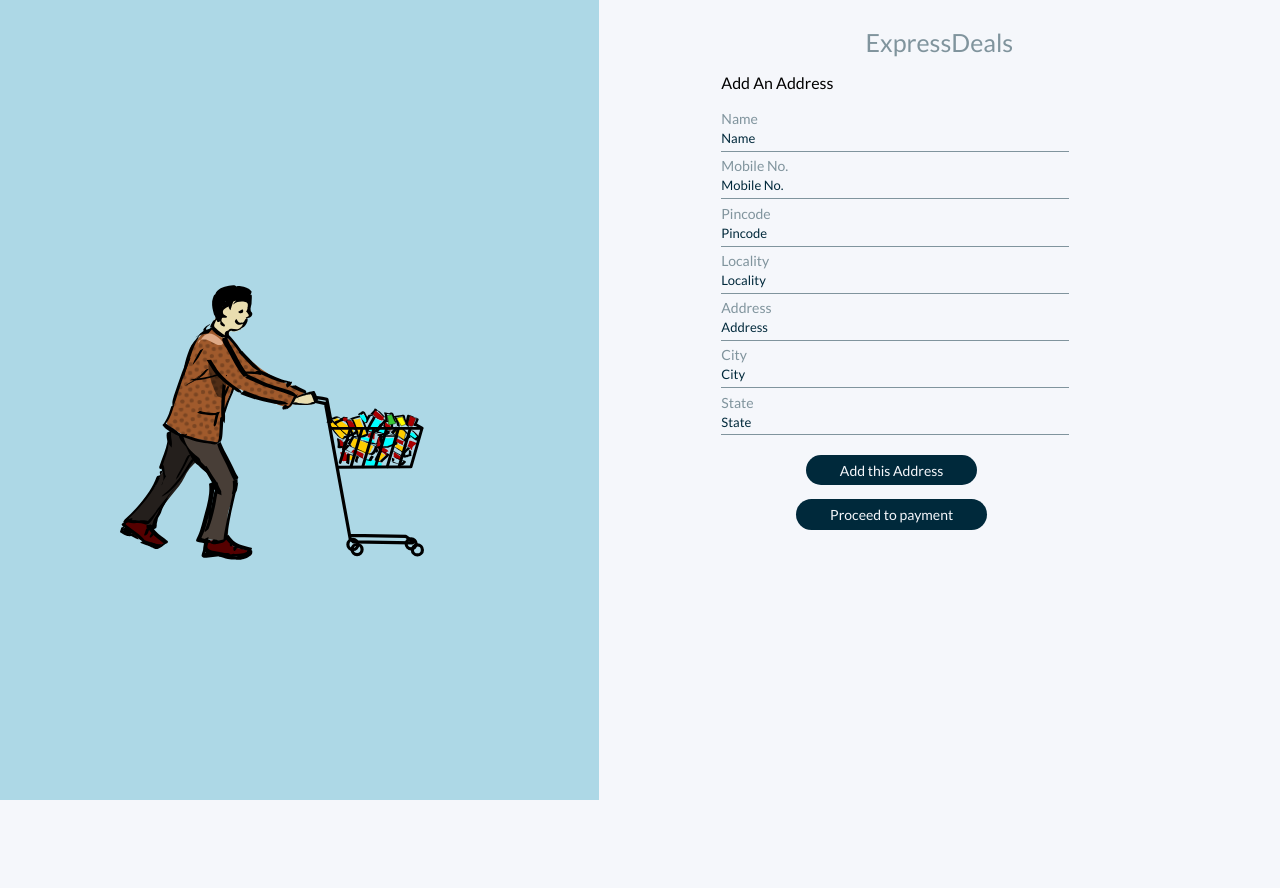
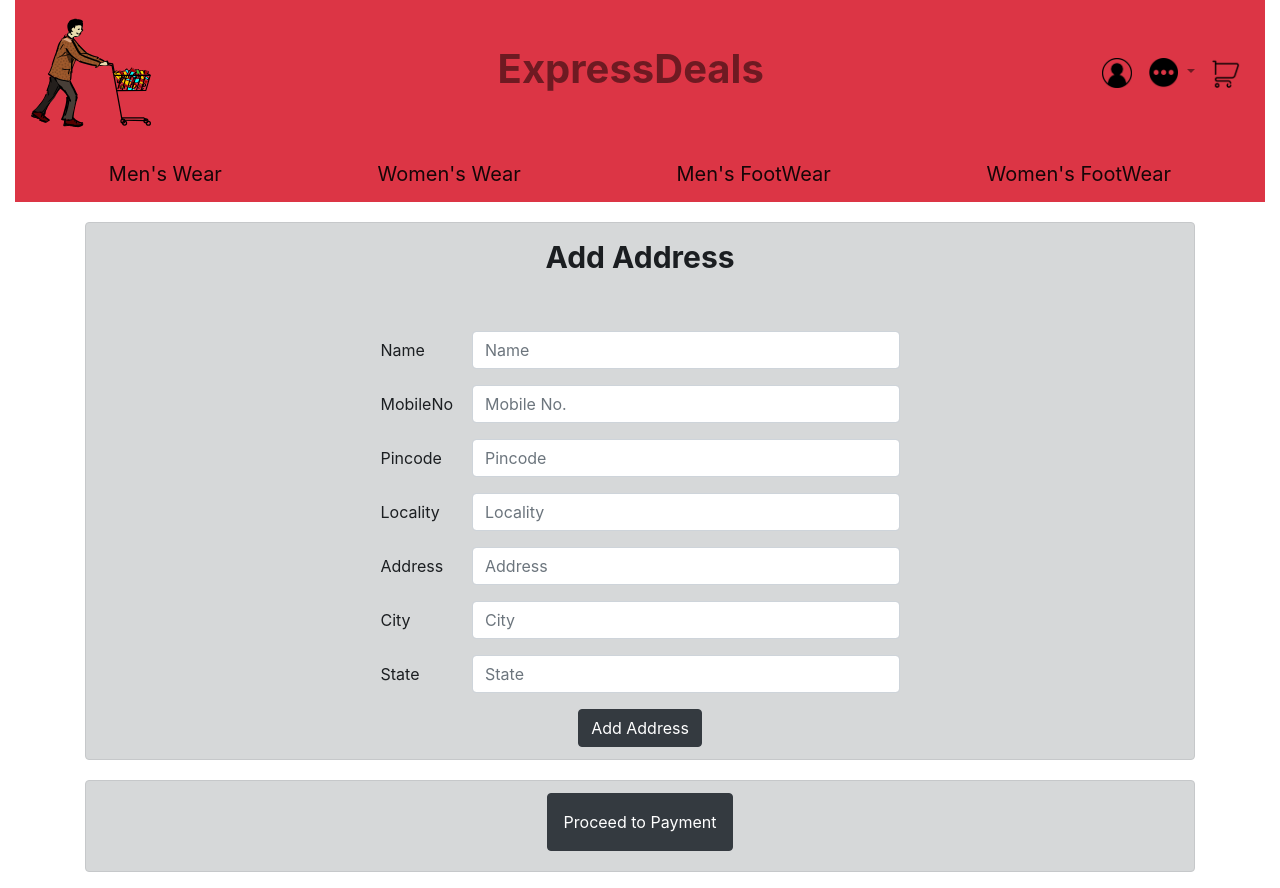
Before and after one commit to aashutosh-agrawal/E-Commerce, a PHP site: page /select_address.php in a window 1280 px wide. Before the commit the page ends 800 px from the top, so only its background shows below. Run offline with PHP 8.4, Linux system fonts and the light colour scheme; the visitor is signed in with stand-in values (Sample User, id 1); data that the repository does not hold is empty.

Commit message:
address page

```diff
--- a/css/address.css
+++ b/css/address.css
@@ -52,7 +52,6 @@ body{
 }
 .login-form{
     margin-top: .5%;
-    margin-left: 18%;
     width: 50%;
 }
 .login-form label{
--- a/select_address.php
+++ b/select_address.php
@@ -1,21 +1,90 @@
-<!DOCTYPE html>
-<html>
+<!doctype html>
+<html lang="en">
   <head>
-    <meta charset="UTF-8">
-    <title>ExpressDeals/Select Address</title>
-    <link rel="stylesheet" href="css/address.css">
-    <link href="https://fonts.googleapis.com/css2?family=Lato&display=swap" rel="stylesheet">
+    <!-- Required meta tags -->
+    <meta charset="utf-8">
+    <meta name="viewport" content="width=device-width, initial-scale=1, shrink-to-fit=no">
+
+    <!-- Bootstrap CSS -->
+    <link rel="stylesheet" href="https://stackpath.bootstrapcdn.com/bootstrap/4.5.0/css/bootstrap.min.css" integrity="sha384-9aIt2nRpC12Uk9gS9baDl411NQApFmC26EwAOH8WgZl5MYYxFfc+NcPb1dKGj7Sk" crossorigin="anonymous">
+
+    <title><?php echo $name." -Item Description"; ?></title>
   </head>
   <body>
-            <div class="left-side">
-                <div class="left-center-image">
-                    <img src="assets/k.svg" alt="">
+    <div class="container-fluid">
+
+        <nav class="navbar navbar-expand-lg navbar-light bg-danger">
+
+          <a class="navbar-brand" href="#"> <img src="assets/k.svg" width="120" height="120" alt=""></a>
+          <button class="navbar-toggler" type="button" data-toggle="collapse" data-target="#navbarNav"
+                  aria-controls="navbarNav" aria-expanded="false" aria-label="Toggle navigation">
+              <span class="navbar-toggler-icon"></span>
+          </button>
+          <div class="collapse navbar-collapse" id="navbarNav">
+              <ul class="navbar-nav mx-auto">
+                  <li class="nav-item active">
+                    <h1><strong> <a class="nav-link" href="#">ExpressDeals <span class="sr-only">(current)</span></a></strong>  </h1>
+                  </li>
+
+              </ul>
+
+               <ul class="navbar-nav">
+                      <li class="nav-item">
+                          <a class="nav-link" href="#">
+                              <img src="assets/log.png" width="30" height="30"/>
+                          </a>
+                      </li>
+
+
+
+
+                      <li class="nav-item dropdown">
+                        <a class="nav-link dropdown-toggle" href="#" id="navbarNavDropdown" data-toggle="dropdown" aria-haspopup="true" aria-expanded="false">
+                              <img src="assets/more.png" width="30" height="30"/>
+                          </a>
+                          <div class="dropdown-menu" aria-labelledby="navbarDropdown">
+                            <a class="dropdown-item" href="#">My Profile</a>
+                            <a class="dropdown-item" href="#">Orders</a>
+                            <a class="dropdown-item" href="#">Notification</a>
+                             <a class="dropdown-item" href="#">Wishlist</a>
+                      </li>
+
+
+
+
+
+
+
+                      <li class="nav-item">
+                          <a class="nav-link" href="#">
+                              <img src="assets/shopping-cart.png" width="30" height="30"/>
+                          </a>
+                      </li>
+
+
+                  </ul>
+
+
+
           </div>
-			</div>
-			<div class="right-panel">
-                    <div class="center-heading">
-                        ExpressDeals
-                    </div>
+
+      </nav>
+
+    <nav class="navbar navbar-light bg-danger justify-content-between ">
+      <a class="navbar-brand mx-auto" href="#">Men's Wear</a>
+      <a class="navbar-brand mx-auto" href="#">Women's Wear</a>
+      <a class="navbar-brand mx-auto" href="#">Men's FootWear</a>
+      <a class="navbar-brand mx-auto" href="#">Women's FootWear</a>
+      <form class="form-inline ">
+        <!-- <input class="form-control mr-sm-2" type="search" placeholder="Search" aria-label="Search">
+        <button type="submit" class="btn btn-dark">
+          <img src="assets/search.png" width="30" height="30"/>
+        </button> -->
+        <!-- <button class="btn btn-outline-success my-2 my-sm-0" type="submit">Search</button> -->
+      </form>
+    </nav>
+	<div class="container">
+
 
 <?php
 
@@ -46,24 +115,27 @@ else {
 ?>
 
 			<!-- This prints the saved addresses if available -->
+			<div class="alert alert-dark" role="alert" style="margin-top: 30px">
 
-			<div class="login-form">
 			<input type="radio" value="<?php echo $adr[0]; ?>" name="address" form="proceed">
 				<table>
-					<tr><td>Name: </td><td><?php echo $adr[2]; ?></td></tr>
+				<div class="text-center">
+					<tr><td>Name: </td><td><?php echo $adr[2]; ?>   </td></tr>
 					<tr><td>Mobile: </td><td><?php echo $adr[3]; ?></td></tr>
 					<tr><td>Pincode: </td><td><?php echo $adr[4]; ?></td></tr>
 					<tr><td>Locality: </td><td><?php echo $adr[5]; ?></td></tr>
 					<tr><td>Address: </td><td><?php echo $adr[6]; ?></td></tr>
 					<tr><td>City: </td><td><?php echo $adr[7]; ?></td></tr>
 					<tr><td>State: </td><td><?php echo $adr[8]; ?></td></tr>
+		</div>
 				</table>
 			<form action="backend/remove_address.php" method="POST">
-			<div class="login-form-button">
-				 <input type="submit" value="<?php echo $adr[0]; ?>" name="remove">
+			<div class="text-right">
+			<button class="btn btn-dark" type="submit" value="<?php echo $adr[0]; ?>" name="remove"> remove </button>
 		</div>
 			   </form>
 		</div>
+
 
 
 <?php
@@ -74,37 +146,89 @@ else {
 	}
 ?>
 
-	<!-- To Enter Another Address which will be added to db and then page reloads with new address added-->
-	<!-- <div class="right-panel"> -->
-		<div class="login-form">
+	<div class="alert alert-dark" role="alert" style="margin-top: 20px">
+	<b><p align="center" style="font-size:30px;">Add Address</p></b>
+	<div class="row">
+	<div class="col-sm-6 mx-auto" style="margin-top: 35px">
 		<form action="backend/add_address.php" method="POST">
-			<p> Add An Address <p>
-			<label for="name" class="label">Name</label></br>
-			<input id="name" type="text" placeholder="Name" class="user-input" name="name" required ></br>
-			<label for="mobileno" class="label">Mobile No.</label></br>
-            <input id="mobileno" type="text" placeholder="Mobile No." class="user-input" name="mobileno" required></br>
-            <label for="pincode" class="label">Pincode</label></br>
-			<input id="pincode" type="text" placeholder="Pincode" class="user-input"  name="pincode" required></br>
-			<label for="locality" class="label">Locality</label></br>
-            <input id="locality" type="text" placeholder="Locality" class="user-input"  name="locality" required></br>
-            <label for="address" class="label">Address</label></br>
-            <input id="address" type="text" placeholder="Address" class="user-input" name="address" required></br>
-            <label for="city" class="label">City</label></br>
-			<input id="city" type="text" placeholder="City" class="user-input" name="city" required></br>
-			<label for="state" class="label">State</label></br>
-			<input id="state" type="text" placeholder="State" class="user-input" name="state" required></br>
-			<!-- <button class="btn btn-dark" type="submit" value="address" name="add"> Add This Address </button>	 -->
-			<div class="login-form-button">
-                                <input type="submit" value="Add this Address" name="add">
+
+
+
+
+
+		<div class="form-group row">
+                        <label for="name" class="col-2 col-form-label">Name</label>
+                        <div class="col-10">
+                            <input name='email' class="form-control" type="text" placeholder="Name" id="name">
+                        </div>
+                    </div>
+			<!-- <label for="name" class="label">Name</label></br>
+			<input id="name" type="text" placeholder="Name" class="user-input" name="name" required ></br> -->
+			<div class="form-group row">
+                        <label for="mobileno" class="col-2 col-form-label">MobileNo</label>
+                        <div class="col-10">
+                            <input name='mobileno' class="form-control" type="text" placeholder="Mobile No." id="mobileno" required>
+                        </div>
+                    </div>
+			<!-- <label for="mobileno" class="label">Mobile No.</label></br>
+			<input id="mobileno" type="text" placeholder="Mobile No." class="user-input" name="mobileno" required></br> -->
+			<div class="form-group row">
+                        <label for="pincode" class="col-2 col-form-label">Pincode</label>
+                        <div class="col-10">
+                            <input name='pincode' class="form-control" type="text" placeholder="Pincode" id="pincode" required>
+                        </div>
+                    </div>
+            <!-- <label for="pincode" class="label">Pincode</label></br>
+			<input id="pincode" type="text" placeholder="Pincode" class="user-input"  name="pincode" required></br> -->
+			<div class="form-group row">
+                        <label for="locality" class="col-2 col-form-label">Locality</label>
+                        <div class="col-10">
+                            <input name='locality' class="form-control" type="text" placeholder="Locality" id="locality">
+                        </div>
+                    </div>
+			<!-- <label for="locality" class="label">Locality</label></br>
+			<input id="locality" type="text" placeholder="Locality" class="user-input"  name="locality" required></br> -->
+			<div class="form-group row">
+                        <label for="address" class="col-2 col-form-label">Address</label>
+                        <div class="col-10">
+                            <input name='address' class="form-control" type="text" placeholder="Address" id="Address">
+                        </div>
+                    </div>
+            <!-- <label for="address" class="label">Address</label></br>
+			<input id="address" type="text" placeholder="Address" class="user-input" name="address" required></br> -->
+			<div class="form-group row">
+                        <label for="city" class="col-2 col-form-label">City</label>
+                        <div class="col-10">
+                            <input name='city' class="form-control" type="text" placeholder="City" id="city">
+                        </div>
+                    </div>
+            <!-- <label for="city" class="label">City</label></br>
+			<input id="city" type="text" placeholder="City" class="user-input" name="city" required></br> -->
+			<div class="form-group row">
+                        <label for="state" class="col-2 col-form-label">State</label>
+                        <div class="col-10">
+                            <input name='state' class="form-control" type="text" placeholder="State" id="state">
+                        </div>
+                    </div>
+			<!-- <label for="state" class="label">State</label></br>
+			<input id="state" type="text" placeholder="State" class="user-input" name="state" required></br> -->
+			<div class="text-center">
+			<button class="btn btn-dark" type="submit" value="address" name="add"> Add Address </button>
 			</div>
 		</form>
-		<!-- Go to the confirmation page	 -->
-		<!-- <button class="btn btn-dark" type="submit" form="proceed" value="success" name="proceed_to_payment"> Proceed To Payment </button> -->
-		<div class="login-form-button">
-                                <input type="submit" form="proceed" value="Proceed to payment" name="proceed_to_payment">
 </div>
 	</div>
 </div>
+	<div class="alert alert-dark" role="alert" style="margin-top: 20px">
+			<div class="text-center">
+			<button class="btn btn-dark p-3 mb-2" type="submit" form="proceed" value="Proceed to payment" name="proceed_to_payment"> Proceed to Payment </button>
+	</div>
+</div>
+
+
+
+</div>
+
 <?php
 }
 ?>
```
Lines whose indentation alone changed are shown as unchanged.
